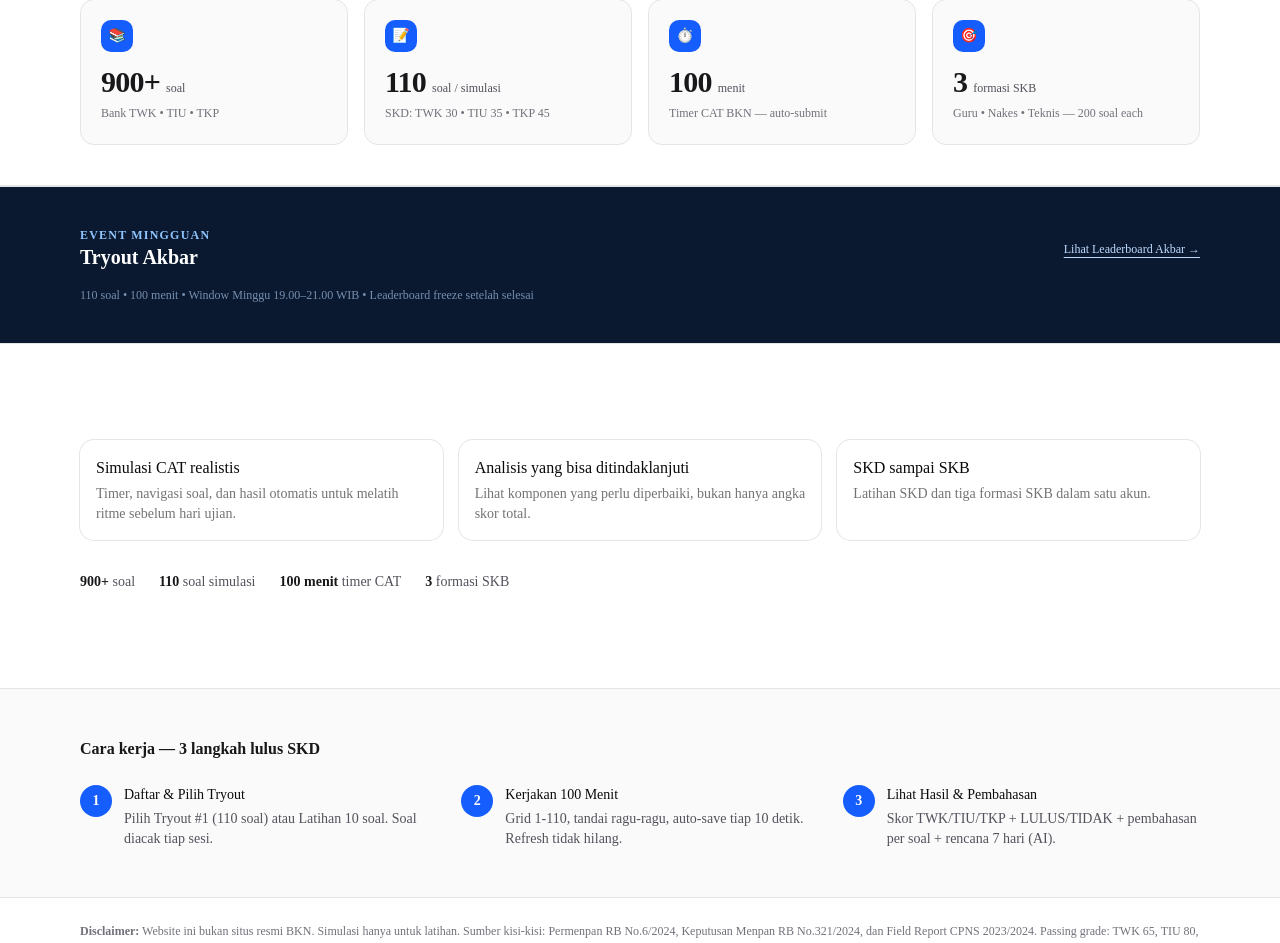
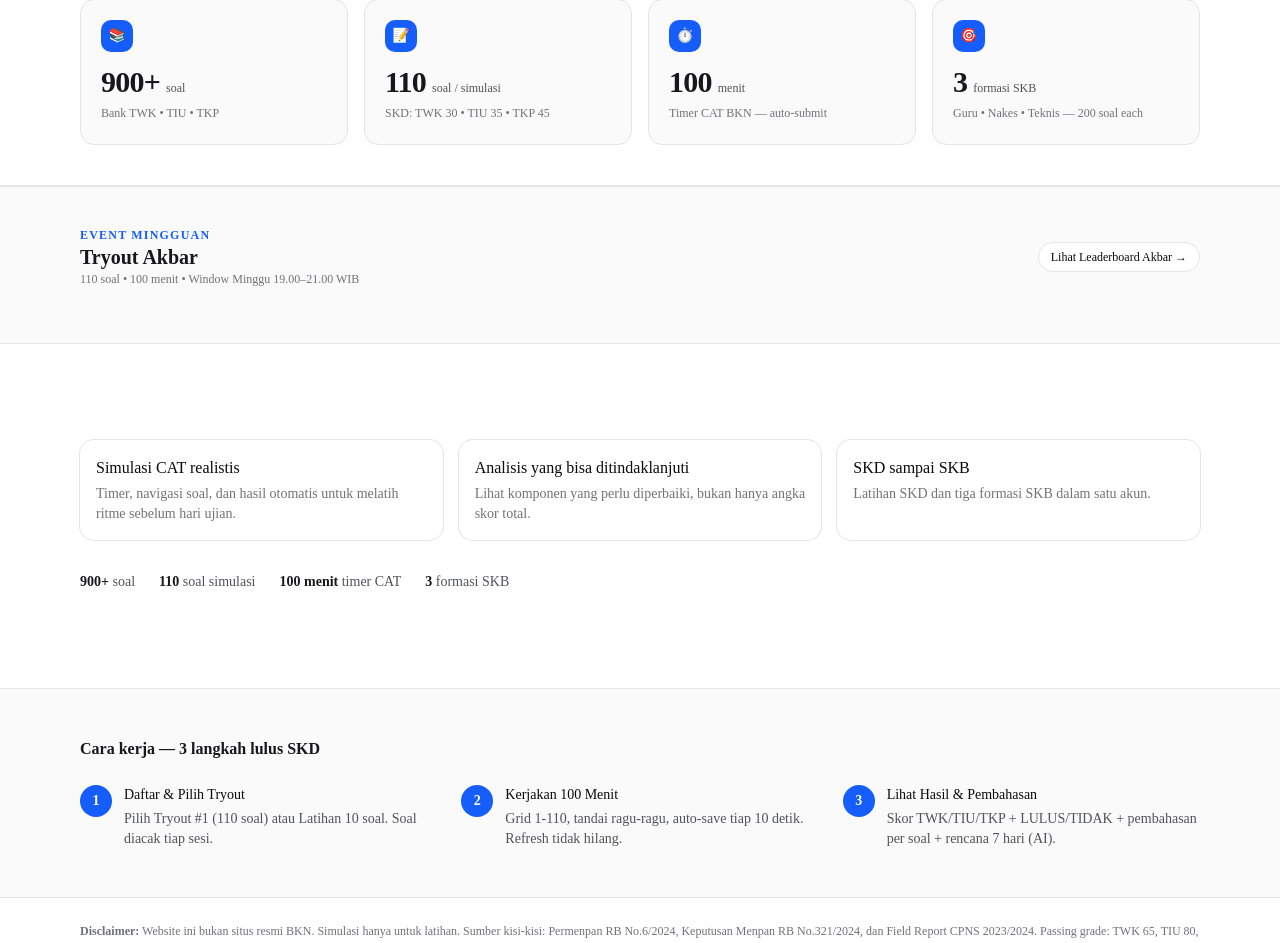
Before and after one commit to RhazorJavkins/CPNS_WEB, a Next.js app: page / in a window 1280 px wide. Shown: the part 946-1889 px from the top of the page. Built offline with nearby package versions, Linux system fonts and the light colour scheme; no server answers; the database is empty.

Commit message:
fix: Akbar section visual restore
- ganti navy solid ke zinc-50, header tidak putih lagi
- hapus wrapper max-w ganda di LandingAkbarWrapper
- countdown gradient biru/hijau tetap menonjol, tidak 1 warna

```diff
--- a/src/app/page.tsx
+++ b/src/app/page.tsx
@@ -39,17 +39,17 @@ export default function Home() {
       <HeroSection />
       <TrustMetrics />
       {/* Tryout Akbar — dedicated section Opsi B */}
-      <section className="bg-[#0a1930] dark:bg-zinc-900 border-y">
+      <section className="bg-zinc-50 dark:bg-zinc-900 border-y">
         <div className="max-w-6xl mx-auto px-4 py-8 md:py-10">
-          <div className="flex flex-col sm:flex-row sm:items-center sm:justify-between gap-2 mb-4 text-white">
+          <div className="flex flex-col sm:flex-row sm:items-center sm:justify-between gap-2 mb-4">
             <div>
-              <p className="text-xs font-semibold tracking-widest uppercase text-blue-300">Event Mingguan</p>
-              <h2 className="text-lg md:text-xl font-bold">Tryout Akbar</h2>
+              <p className="text-xs font-semibold tracking-widest uppercase text-blue-600 dark:text-blue-400">Event Mingguan</p>
+              <h2 className="text-lg md:text-xl font-bold text-zinc-900 dark:text-white">Tryout Akbar</h2>
+              <p className="text-xs text-zinc-500 dark:text-zinc-400">110 soal • 100 menit • Window Minggu 19.00–21.00 WIB</p>
             </div>
-            <Link href="/leaderboard?akbar=true" className="text-xs text-blue-200 hover:text-white underline underline-offset-4">Lihat Leaderboard Akbar →</Link>
+            <Link href="/leaderboard?akbar=true" className="text-xs border bg-white dark:bg-zinc-800 hover:bg-zinc-50 rounded-full px-3 py-1.5">Lihat Leaderboard Akbar →</Link>
           </div>
           <LandingAkbarWrapper />
-          <p className="text-xs text-blue-200/60 mt-3">110 soal • 100 menit • Window Minggu 19.00–21.00 WIB • Leaderboard freeze setelah selesai</p>
         </div>
       </section>
       <section className="flex-1 bg-white dark:bg-zinc-900">
--- a/src/components/akbar/LandingAkbarWrapper.tsx
+++ b/src/components/akbar/LandingAkbarWrapper.tsx
@@ -9,9 +9,5 @@ export default function LandingAkbarWrapper() {
     fetch("/api/akbar/next").then((r) => r.json()).then((j) => { if (j.akbar) { setAkbar(j.akbar); setMode(j.mode); } }).catch(() => {});
   }, []);
   if (!akbar || !akbar.akbar_start || !akbar.akbar_end) return null;
-  return (
-    <div className="max-w-6xl mx-auto px-4 pt-6">
-      <AkbarCountdown start={akbar.akbar_start} end={akbar.akbar_end} tryoutId={akbar.id} judul={akbar.judul} />
-    </div>
-  );
+  return <AkbarCountdown start={akbar.akbar_start} end={akbar.akbar_end} tryoutId={akbar.id} judul={akbar.judul} />;
 }
```
